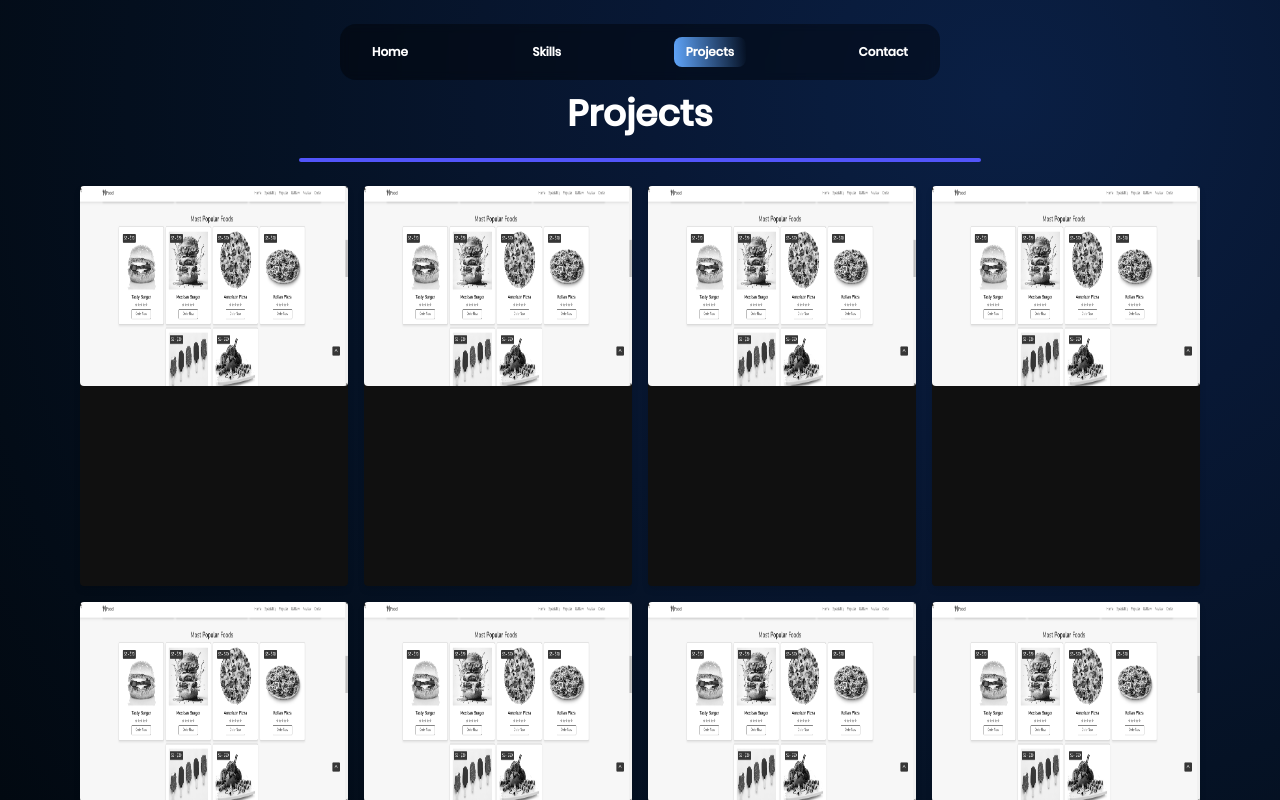
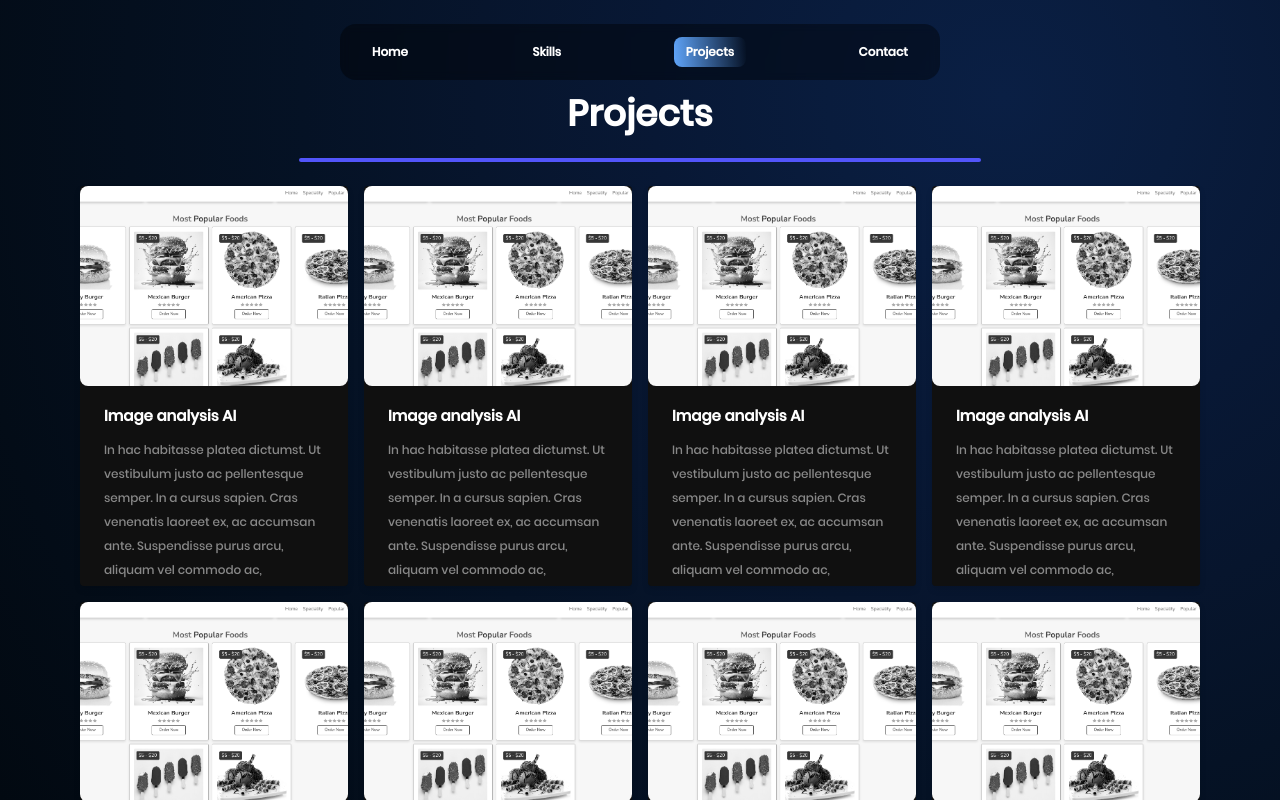
Before and after one commit to ajmal-m/portfolio-website, a React (Create React App) app: page /projects in a window 1280 px wide. Built offline with nearby package versions, Linux system fonts and the light colour scheme.

Commit message:
Project card update

```diff
--- a/src/components/ProjectCard.js
+++ b/src/components/ProjectCard.js
@@ -9,11 +9,52 @@ const ProjectCard = ()  => {
                 duration-300 hover:bg-transparent flex-1
                 grayscale drop-shadow-md bg-[#101010] rounded
                 flex flex-col hover:grayscale-0
+                backdrop-filter backdrop-blur-lg
+                group relative
             "
         >
+            {/* Project Image */}
             <div className="flex-1">
-                <img src="/images/foodOrderApp.png" alt="" srcset="" className="mmax-w-full h-[200px] rounded" />
+                <img src="/images/foodOrderApp.png" alt="" srcset="" className="max-w-full h-[200px] rounded-lg object-cover" />
             </div>
+            {/* Project Image */}
+
+            {/* Project name & description */}
+            <div className="px-[24px] py-[16px] overflow-y-hidden">
+                <div className="
+                    font-bold text-lg mb-2
+                    sm:text-[12px] md:text-[13px]
+                    lg:text-[15px] text-white
+                    font-popinsMedium
+                "
+                >
+                    Image analysis AI
+                </div>
+
+                <div className="overflow-y-hidden" style={{scrollbarWidth:"0px"}}>
+                    <p className="text-white text-base sm:text-[12px] transition-all duration-300 font-popinsMedium opacity-50 group-hover:opacity-100">In hac habitasse platea dictumst. Ut vestibulum justo ac pellentesque semper. In a cursus sapien. Cras venenatis laoreet ex, ac accumsan ante. Suspendisse purus arcu, aliquam vel commodo ac, condimentum eget ligula. Vestibulum vel neque eu orci dictum fermentum. Praesent tincidunt sed orci eu egestas. Vestibulum tempor, lorem et finibus vulputate, nunc tortor suscipit lorem, a dictum lectus nunc vel purus. Suspendisse dictum odio id libero hendrerit, at imperdiet augue molestie. Vestibulum vehicula libero nisl, quis suscipit lorem faucibus vel. </p>
+                </div>
+            </div>
+            {/* Project name & description */}
+
+
+            {/* btn icons */}
+
+            <div className="absolute top-[10px] left-[10px] opacity-0 transition-all duration-300 group-hover:opacity-100">
+                <div className="flex gap-[12px]">
+                    <a href=""  className="bg-[#374151e6] dark:bg-[#374151e6] w-[90px] h-[37px] flex items-center flex gap-2 rounded-lg p-[8px]">
+                        <img src="/images/github-brands-solid.svg" className="w-[20px] h-[20px]" alt="" srcset="" />
+                        <p className="text-[12px] text-[white] font-bold font-popinsMedium opacity-80">GitHub</p>
+                    </a>
+
+                    <a href=""  className="bg-[#374151e6] dark:bg-[#374151e6] w-[90px] h-[37px] flex items-center flex gap-2 rounded-lg p-[8px]">
+                        <img src="/images/eye-solid.svg" className="w-[20px] h-[20px]" alt="" srcset="" />
+                        <p className="text-[12px] text-[white] font-bold font-popinsMedium opacity-80">View</p>
+                    </a>
+
+                </div>
+            </div>
+
         </div>
     )
 }
```
Also changed, not shown: public/images/eye-solid.svg (added), public/images/github-brands-solid.svg (added).
